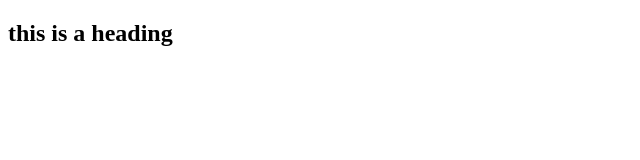
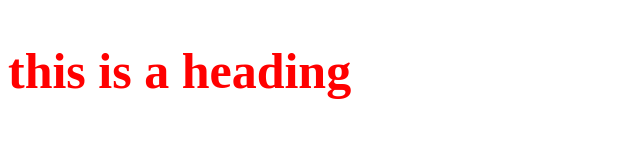
Before and after one commit to imran17git/my-fifth-git, a plain HTML site: page index.html in a window 1280 px wide. Shown: the whole page, without its empty margins (0-640 px from the left). Drawn offline with Linux system fonts and the light colour scheme.

Commit message:
clr added

```diff
--- a/style.css
+++ b/style.css
@@ -2,3 +2,8 @@ p{
     color: red;
     font-size: 49px;
 }
+
+h2{
+    color: red;
+    font-size: 50px;
+}
```
